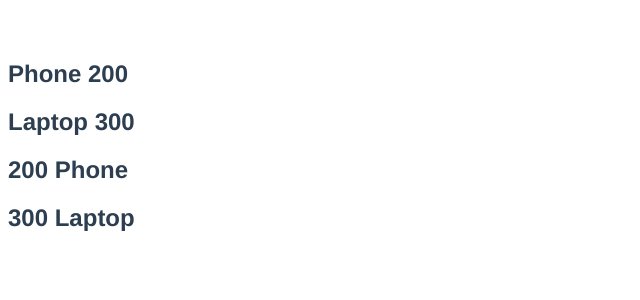
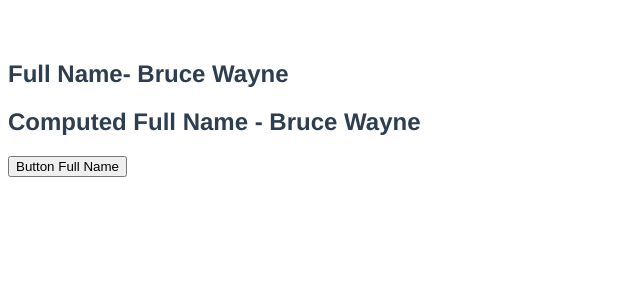
Before and after one commit to KDvs123/vue-tutorial, a Vue app in the folder hello-world/: page / in a window 1280 px wide. Shown: the top 300 px of the page, without its empty margins (0-640 px from the left). Built offline with nearby package versions, Linux system fonts and the light colour scheme.

Commit message:
computed setters

```diff
--- a/hello-world/src/App.vue
+++ b/hello-world/src/App.vue
@@ -239,9 +239,10 @@
    <!--properties that can be bound to the template like data properties-->
    <!--used for composing new data from the exsitng-->
 
-   <!-- <h2>Full Name- {{firstName}} {{lastName}}</h2>
+   <h2>Full Name- {{firstName}} {{lastName}}</h2>
    <h2>Computed Full Name - {{fullName}}</h2>
-   <button @click="items.push({id:4, title:'keyboard' ,price:50})">Add item</button> -->
+
+   <button @click="changeFullName()">Button Full Name</button>
    <!-- <h2>Computed Total- {{ total }}</h2>
 
    <h2>Method Total - {{getTotal()}}</h2>
@@ -255,14 +256,14 @@
    it doesnt call
    -->
 
-   <template v-for="item in items" :key="item.id">
+   <!-- <template v-for="item in items" :key="item.id">
       <h2 v-if="item.price  >100">{{item.title}} {{item.price}}</h2>
 
-  </template>
+  </template> -->
 
-  <h2 v-for="item in expensiveitems" :key="item.id">
+  <!-- <h2 v-for="item in expensiveitems" :key="item.id">
     {{item.price}} {{item.title}}
-  </h2>
+  </h2> -->
 
 
 
@@ -385,11 +386,20 @@ export default {
       console.log('get Total Method')
       return this.items.reduce((total,curr)=> (total+= curr.price),0)
 
+    },changeFullName(){
+      this.fullName='Clark Kent'
     }
 
     },computed:{
-      fullName(){
-        return `${this.firstName} ${this.lastName}`
+      fullName:{
+        get(){
+          return `${this.firstName} ${this.lastName}`
+        },
+        set(value){
+            const names= value.split(' ')
+            this.firstName= names[0]
+            this.lastName=names[1]
+        }
       },total(){
          console.log('get computed Property')
         return this.items.reduce((total,curr)=> (total+= curr.price),0)
```
